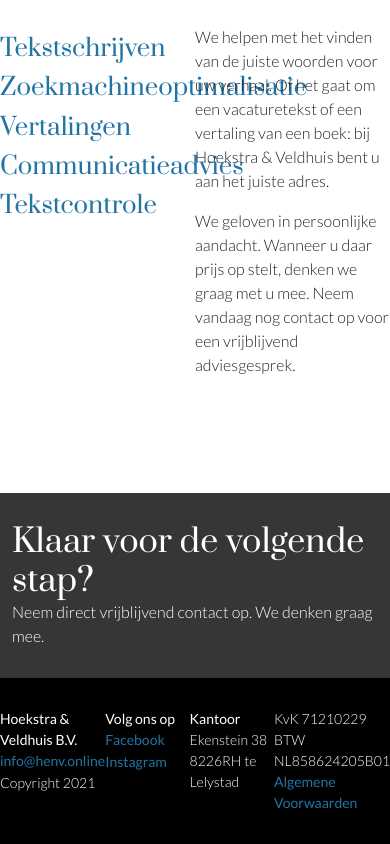
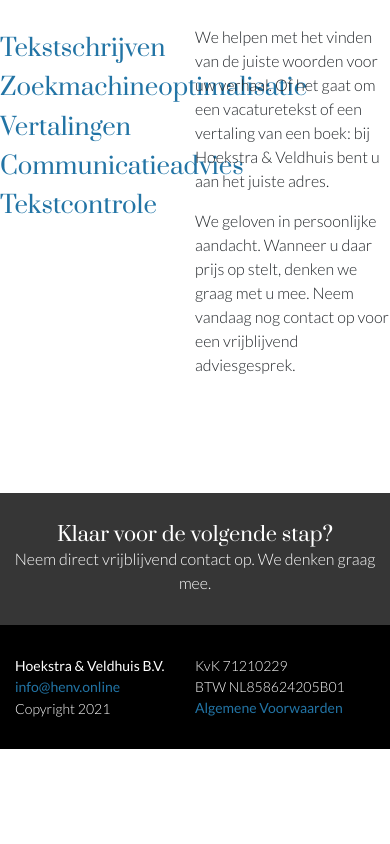
Before and after one commit to jobveldhuis/hoekstraenveldhuis.nl, a Next.js app: page / in a window 390 px wide. Shown: the part 2970-3814 px from the top of the page. After the commit the page ends 3719 px from the top, so only its background shows below. Built offline with nearby package versions, Linux system fonts and the light colour scheme.

Commit message:
Footer design is now mobile first

```diff
--- a/src/components/layouts/Footer.js
+++ b/src/components/layouts/Footer.js
@@ -37,12 +37,12 @@ const Footer = props => (
                         <a className={`${styles.underlined} underlined`} href={'mailto:info@henv.online'}>info@henv.online</a><br />
                         Copyright 2021
                     </div>
-                    <div>
+                    <div className={styles.hideMobile}>
                         <strong>Volg ons op</strong><br />
                         <a className={`${styles.underlined} underlined`} href={'https://facebook.com/hoekstraenveldhuis'} rel={'nofollow'}>Facebook</a><br />
                         <a className={`${styles.underlined} underlined`} href={'https://instagram.com/hoekstraenveldhuis'} rel={'nofollow'}>Instagram</a><br />
                     </div>
-                    <div>
+                    <div className={styles.hideMobile}>
                         <strong>Kantoor</strong><br />
                         Ekenstein 38<br />
                         8226RH te Lelystad
--- a/src/styles/layouts/Footer.module.css
+++ b/src/styles/layouts/Footer.module.css
@@ -18,14 +18,20 @@
 }
 
 .footerGrid {
+    padding: 0 15px;
     display: grid;
-    grid-template-columns: repeat(4, 1fr);
+    grid-template-columns: repeat(2, 1fr);
 }
 
 .ctaContainer {
     width: 100%;
     background-color: #363636;
     color: #ffffff;
+    text-align: center;
+}
+
+.hideMobile {
+    display: none;
 }
 
 .ctaContainer:hover {
@@ -35,9 +41,11 @@
 .ctaContainer p {
     font-family: "Lato", sans-serif;
     font-weight: 300;
+    margin: 0;
 }
 
-.ctaContainer h2, .ctaContainer p{
+.ctaContainer h2 {
+    font-size: 20px;
     margin: 0;
 }
 
@@ -58,3 +66,21 @@ a.underlined:hover {
 a.underlined::after {
     background: #ffffff;
 }
+
+@media only screen and (min-width: 768px) {
+    .ctaContainer {
+        text-align: left;
+    }
+
+    .hideMobile {
+        display: block;
+    }
+
+    .footerGrid {
+        grid-template-columns: repeat(4, 1fr);
+    }
+
+    .ctaContainer h2 {
+        font-size: 32px;
+    }
+}
```
